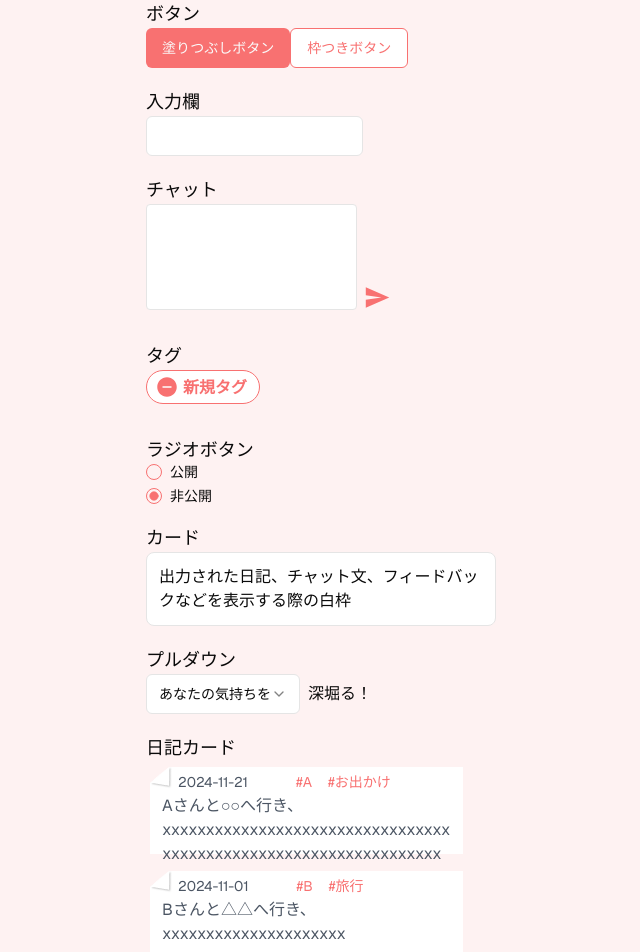
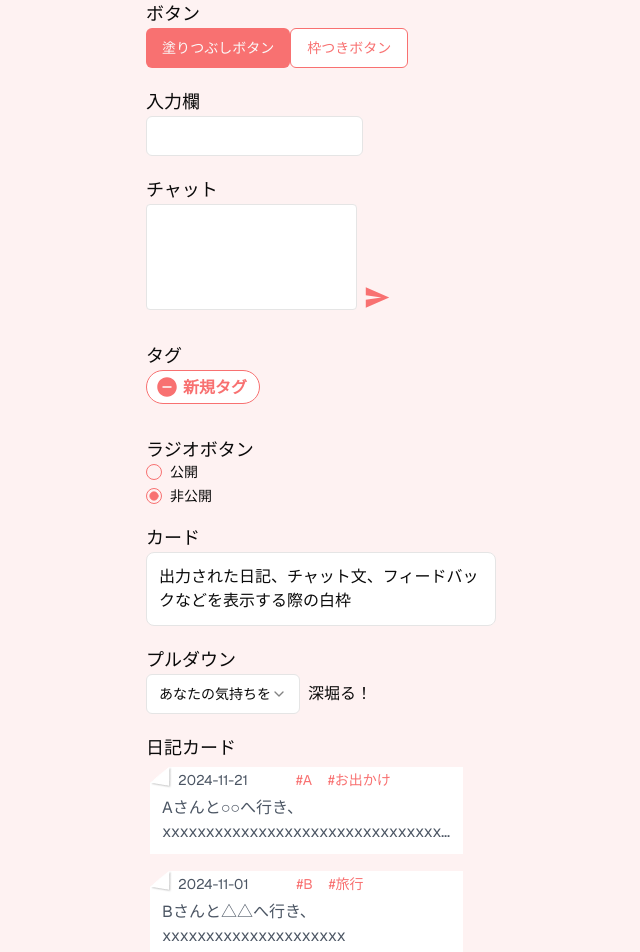
Before and after one commit to kwyr0928/ChatDiary, a Next.js app: page /test in a window 1280 px wide. Shown: the top 952 px of the page, without its empty margins (270-910 px from the left). Built offline with nearby package versions, Linux system fonts and the light colour scheme.

Commit message:
'日記カードの日記本文の文字数が多いとき切り捨てされるようにした'

```diff
--- a/src/components/diaryCard.tsx
+++ b/src/components/diaryCard.tsx
@@ -40,16 +40,16 @@ export default function DiaryCard(props: { d: { tag: string[], context: string,
                         width={317}
                         height={92}
                     />
-                    <div className="absolute inset-0 text-gray-600 p-2 ml-2">
+                    <div className="absolute inset-0 text-gray-600 px-2 py-1.5 ml-2">
                         <p className="break-words">
                             <span className="ml-4 text-sm">{d.date}</span>
-                            <span className="md-4 ml-12 space-x-4 text-red-400 text-sm">
+                            <span className="ml-12 space-x-4 text-red-400 text-sm">
                                 {d.tag.map((tag, tagIndex) => (
                                     <span key={tagIndex}>#{tag}</span>
                                 ))}
                             </span>
                             <br />
-                            {d.context}
+                            <p className="line-clamp-2 pt-1">{d.context}</p>
                         </p>
                     </div>
                 </div>
```
